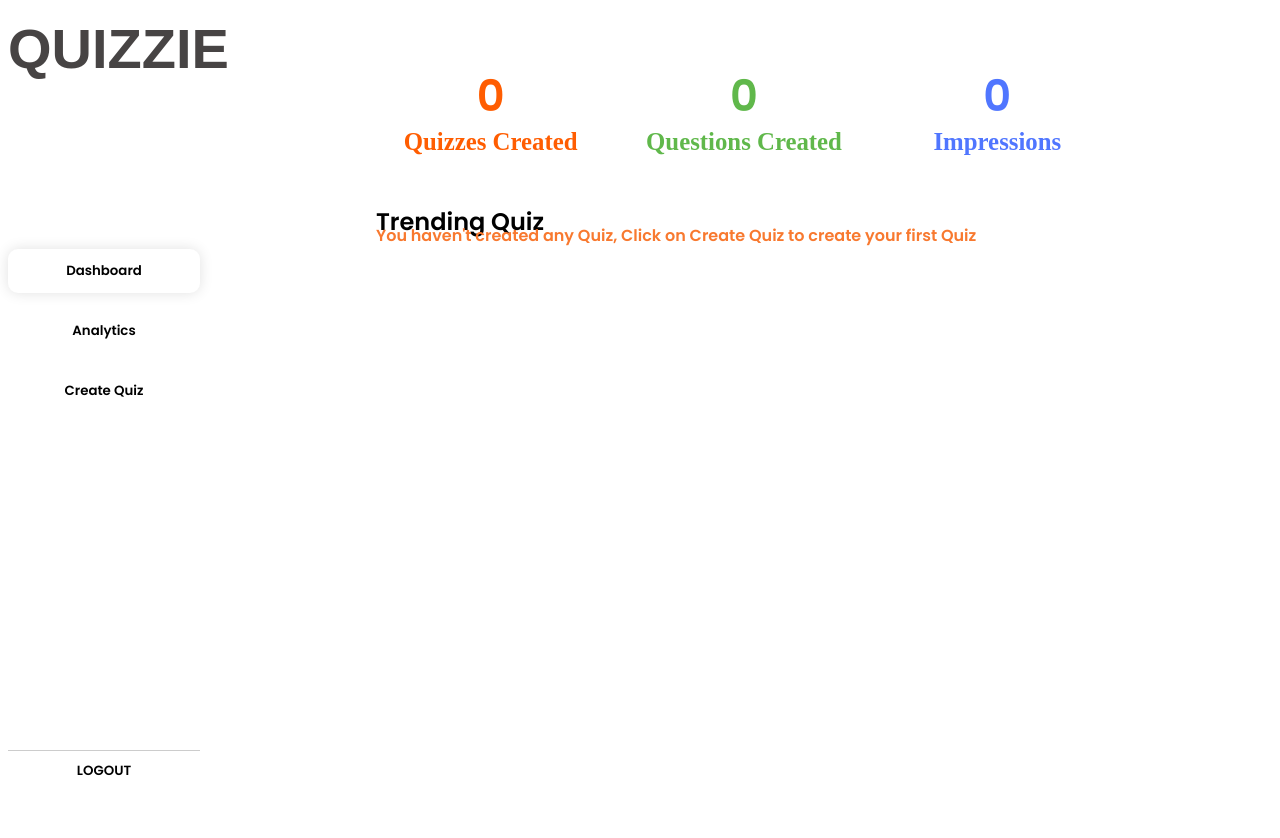
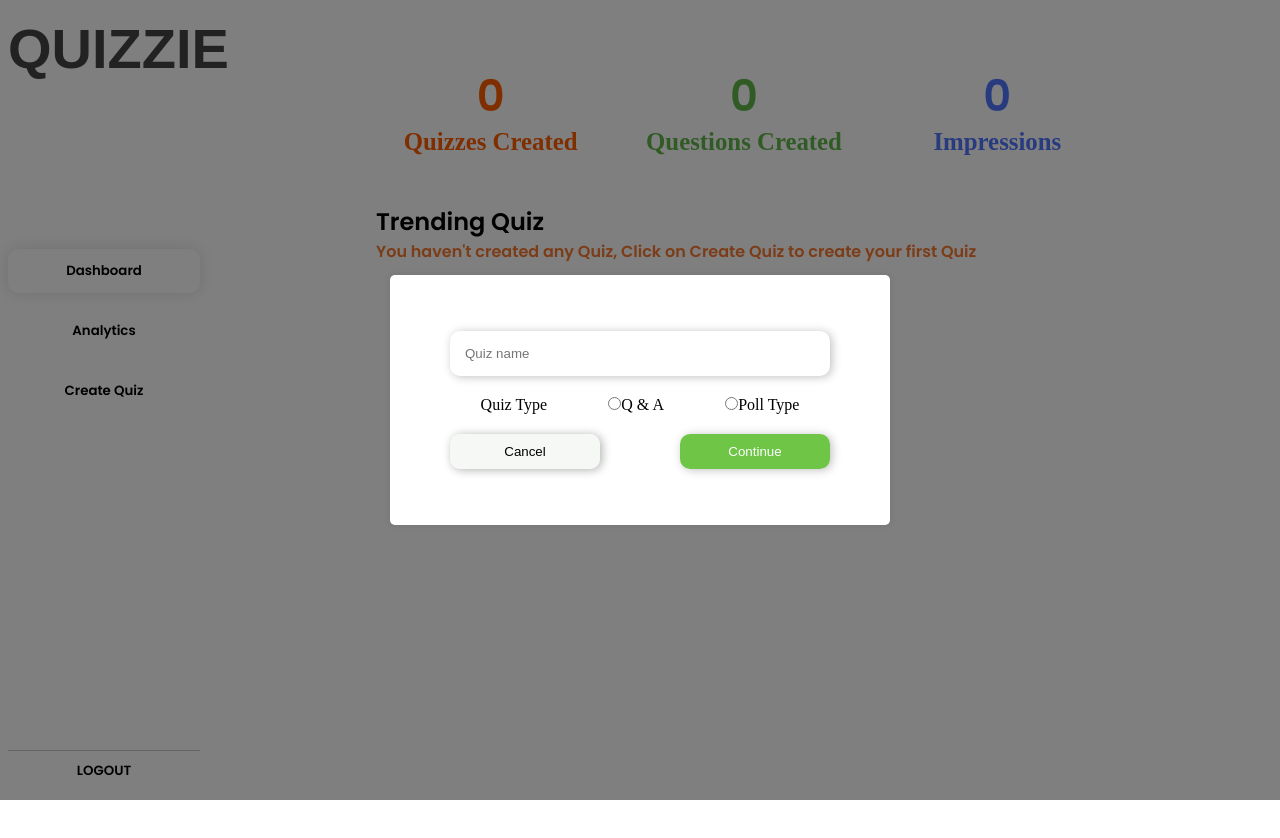
Before and after one commit to gurjarshraddhapatel/LiveProject, a React (Create React App) app in the folder Quizzie-game/client/: page /home in a window 1280 px wide. Both pictures are taken after a click on the button "Create Quiz". Shown: the top 838 px of the page. Built offline with nearby package versions, Linux system fonts and the light colour scheme; a web font is replaced by a local one.

Commit message:
create Quize

```diff
--- a/Quizzie-game/client/src/App.js
+++ b/Quizzie-game/client/src/App.js
@@ -3,6 +3,8 @@ import { BrowserRouter, Routes, Route } from "react-router-dom";
 import Login from "./components/Login/Login";
 import Signup from "./components/Signup/Signup";
 import Dashboard from "./components/Home/Dashboard/Dashboard";
+import MalePage from './components/Home/Dashboard/MalePage'; // Adjust the path as needed
+import FemalePage from './components/Home/Dashboard/FemalePage'; // Adjust the path as needed
 
 function App() {
   return (
@@ -12,6 +14,8 @@ function App() {
           <Route path="/" element={<Login />} />
           <Route path="/signup" element={<Signup />} />
           <Route path="/home" element={<Dashboard />} />
+          <Route path="/male" exact component={MalePage} />
+          <Route path="/female" exact component={FemalePage} />
         </Routes>
       </BrowserRouter>
     </div>
--- /dev/null
+++ b/Quizzie-game/client/src/components/Home/Dashboard/CreateQuizModal.jsx
@@ -0,0 +1,155 @@
+import React, { useState } from 'react';
+
+const CreateQuizModal = ({ onClose }) => {
+  const [selectedOption, setSelectedOption] = useState('');
+  const [showSecondModal, setShowSecondModal] = useState(false);
+  const [showThirdModal, setShowThirdModal] = useState(false);
+
+  const handleOptionChange = (event) => {
+    setSelectedOption(event.target.value);
+  };
+
+  const handleSubmit = () => {
+    // Add your validation logic here
+    if (selectedOption === 'male') {
+      setShowSecondModal(true);
+    } else if (selectedOption === 'female') {
+      setShowThirdModal(true);
+    }
+  };
+
+  const handleSecondModalSubmit = () => {
+    // Add additional logic or actions for the second modal
+    setShowSecondModal(false); // Hide the second modal after submission
+  };
+
+  const handleThirdModalSubmit = () => {
+    // Add additional logic or actions for the third modal
+    setShowThirdModal(false); // Hide the third modal after submission
+  };
+
+
+  return (
+    <div>
+      {/* First Modal */}
+      <div className={`modal-overlay ${showSecondModal || showThirdModal ? 'hidden' : ''}`}>
+        <div className={`modal-container ${showSecondModal || showThirdModal ? 'hidden' : ''}`}>
+          <div className="modal-content">
+            <div className="inner-modal-content">
+              <input type="text" name="" placeholder='Quiz name' className='input-width' id="" />
+              <div className="radio-group">
+                <label htmlFor="">Quiz Type</label>
+                <label>
+                  <input
+                    type="radio"
+                    name="genderOptions"
+                    value="male"
+                    checked={selectedOption === 'male'}
+                    onChange={handleOptionChange}
+                  />
+                  Q & A
+                </label>
+                <label>
+                  <input
+                    type="radio"
+                    name="genderOptions"
+                    value="female"
+                    checked={selectedOption === 'female'}
+                    onChange={handleOptionChange}
+                  />
+                  Poll Type
+                </label>
+              </div>
+              <div className="btn-style">
+                <button className='btn-cancel' onClick={onClose}>Cancel</button>
+                <button className='btn-continue' onClick={handleSubmit}>Continue</button>
+              </div>
+            </div>
+          </div>
+        </div>
+      </div>
+
+      {/* ====================================Second Modal ==================================== */}
+      {showSecondModal && (
+        <div className="modal-overlay">
+          <div className="modal-containersecond">
+            <div className="modal-contentseconde">
+              <h2>Create Quiz</h2>
+              <div>
+                {/* Additional content for the second modal */}
+
+                <p>Max 5 Questions</p>
+
+                <p>Poll Question</p>
+                <div>
+                  <label htmlFor="optionType">Option Type:</label>
+                  <select id="optionType">
+                    <option value="Text">Text</option>
+                    <option value="Image URL">Image URL</option>
+                    <option value="Text and Image URL">Text and Image URL</option>
+                  </select>
+                </div>
+
+                <div>
+                  <p>Option</p>
+                  <input type="text" />
+                </div>
+
+                <div>
+                  <p>Option</p>
+                  <input type="text" />
+                </div>
+
+                <div>
+                  <p>Option</p>
+                  <input type="text" />
+                </div>
+
+                <div>
+                  <p>Option</p>
+                  <input type="text" />
+                </div>
+
+                <p>Timer Type:</p>
+                <div>
+                  <label htmlFor="timerType">Timer Type:</label>
+                  <select id="timerType">
+                    <option value="5 Sec">5 Sec</option>
+                    <option value="10 Sec">10 Sec</option>
+                    <option value="OFF">OFF</option>
+                  </select>
+                </div>
+
+                <div className="btn-style">
+                  <button className="btn-cancel" onClick={handleSecondModalSubmit}>
+                    Cancel
+                  </button>
+                  <button className="btn-continue" onClick={() => setShowSecondModal(false)}>
+                    Create Quiz
+                  </button>
+                </div>
+              </div>
+            </div>
+          </div>
+        </div>
+      )}
+
+
+      {/* ===================================Third Modal =========================================*/}
+      {showThirdModal && (
+        <div className="modal-overlay">
+          <div className="modal-container">
+            <div className="modal-content">
+              <h2>Third Modal Content</h2>
+              {/* Additional content for the third modal */}
+              <button className='btn-cancel' onClick={handleThirdModalSubmit}>Submit</button>
+              <button className='btn-continue' onClick={() => setShowThirdModal(false)}>Close Third Modal</button>
+            </div>
+          </div>
+        </div>
+      )}
+    </div>
+  );
+};
+
+export default CreateQuizModal;
--- a/Quizzie-game/client/src/components/Home/Dashboard/Dashboard.css
+++ b/Quizzie-game/client/src/components/Home/Dashboard/Dashboard.css
@@ -175,10 +175,127 @@
 
 .style-21 {
   color: rgb(248, 121, 47);
-  margin-top: -16px;
+  /* margin-top: -16px; */
   font-family: "Poppins", sans-serif;
 }
 
 .style-23 {
   font-family: "Poppins", sans-serif;
 }
+
+
+/* Modal box =====================================================
+==================================================================*/
+
+/* Styles for the overlay */
+.modal-overlay {
+  position: fixed;
+  top: 0;
+  left: 0;
+  width: 100%;
+  height: 100%;
+  background: rgba(0, 0, 0, 0.5);
+  display: flex;
+  justify-content: center;
+  align-items: center;
+}
+/* Styles for the modal container */
+.modal-container {
+  display: flex;
+  flex-direction: row;
+  justify-content: center;
+  align-items: center;
+  background: #fff;
+  border-radius: 5px;
+  box-shadow: 0 0 10px rgba(0, 0, 0, 0.1);
+  max-width: 500px;
+  height: 250px;
+  width: 100%;
+  padding: 10px;
+  box-sizing: border-box;
+}
+
+/* .modal-overlaysecond {
+  position: fixed;
+  top: 0;
+  left: 0;
+  width: 100%;
+  height: 100%;
+  background: rgba(0, 0, 0, 0.5);
+  display: flex;
+  justify-content: center;
+  align-items: center;
+} */
+.modal-containersecond{
+  display: flex;
+  flex-direction: row;
+  justify-content: center;
+  align-items: center;
+  background: #fff;
+  border-radius: 5px;
+  box-shadow: 0 0 10px rgba(0, 0, 0, 0.1);
+  max-width: 500px;
+  height: 450px;
+  width: 100%;
+  padding: 10px;
+  box-sizing: border-box;
+}
+/* Styles for the hidden class (to hide the modal) */
+.hidden {
+  display: none;
+}
+@media screen and (max-width: 600px) {
+  .modal-container {
+    max-width: 90%;
+  }
+}
+
+.input-width{
+  width: 350px;
+  padding: 15px;
+  border-radius: 10px;
+  border: none;
+  background-color: white;
+  box-shadow: 2px 1px 10px rgba(0, 0, 0, 0.251);
+}
+
+.radio-group{
+  display: flex;
+  justify-content: space-around;
+  align-items: center;
+  padding-top:20px ;
+}
+
+.btn-style{
+  display: flex;
+  justify-content: space-between;
+  align-items: center;
+
+}
+.btn-continue {
+  width: 150px;
+  margin-top: 20px;
+  padding: 10px;
+  border-radius: 10px;
+  border: none;
+  background-color: rgba(69, 181, 17, 0.776);
+  box-shadow: 2px 1px 10px rgba(0, 0, 0, 0.251);
+  color: #fff;
+}
+
+.btn-cancel{
+  width: 150px;
+  margin-top: 20px;
+  padding: 10px;
+  border-radius: 10px;
+  border: none;
+  background-color: rgba(243, 246, 242, 0.776);
+  box-shadow: 2px 1px 10px rgba(17, 17, 17, 0.333);
+
+}
+
+.btn-cancel:hover{
+  background-color: rgba(71, 72, 70, 0.224);
+  box-shadow: 2px 1px 10px rgba(17, 17, 17, 0.333);
+  transition: 1s;
+}
--- a/Quizzie-game/client/src/components/Home/Dashboard/Dashboard.jsx
+++ b/Quizzie-game/client/src/components/Home/Dashboard/Dashboard.jsx
@@ -1,10 +1,21 @@
-import React from 'react';
+import React, { useState } from 'react';
 import './Dashboard.css';
+// import { Link } from 'react-router-dom';
+import CreateQuizModal from './CreateQuizModal'
+const Dashboard = () => {
+  const [isModalOpen, setModalOpen] = useState(false);
 
-const Dashboard = () => {
+  const openModal = () => {
+    setModalOpen(true);
+  };
+
+  const closeModal = () => {
+    setModalOpen(false);
+  };
+
   return (
     <div>
-                                            <div className="style-1">
+    <div className="style-1">
   <div className="left-box">
     <a href="/dashboard" className="style-3">
       <div className="style-4">QUIZZIE</div>
@@ -16,14 +27,17 @@ const Dashboard = () => {
       <button className="style-7" fdprocessedid="mlps6c">
         Analytics
       </button>
-      <button className="style-8" fdprocessedid="lm9ozff">
-        Create Quiz
+      <button className="style-8" onClick={openModal}>
+          Create Quiz
       </button>
+
     </div>
     <hr className="style-9" />
     <button className="style-10" fdprocessedid="nhymwy">
       LOGOUT
     </button>
+
+
   </div>
 
   <div className="style-11">
@@ -47,10 +61,15 @@ const Dashboard = () => {
             first Quiz
           </p>
         </div>
+        <div>
+           {/* close modal */}
+    {isModalOpen && <CreateQuizModal onClose={closeModal} />}
+        </div>
       </div>
     </div>
   </div>
 </div>
+
 </div>
 
   )
--- /dev/null
+++ b/Quizzie-game/client/src/components/Home/Dashboard/FemalePage.jsx
@@ -0,0 +1,11 @@
+import React from 'react'
+
+const FemalePage = () => {
+  return (
+    <div>
+      <h1>Hello this is Female Page</h1>
+    </div>
+  )
+}
+
+export default FemalePage
--- /dev/null
+++ b/Quizzie-game/client/src/components/Home/Dashboard/MalePage.jsx
@@ -0,0 +1,11 @@
+import React from 'react'
+
+const MalePage = () => {
+  return (
+    <div>
+      <h1>hello this is male page </h1>
+    </div>
+  )
+}
+
+export default MalePage
```
Also changed, not shown: Quizzie-game/client/src/components/dashboard/createQuize.js (deleted, +0 -13 lines), 2 other files (tests, documents, lock files or other folders).
